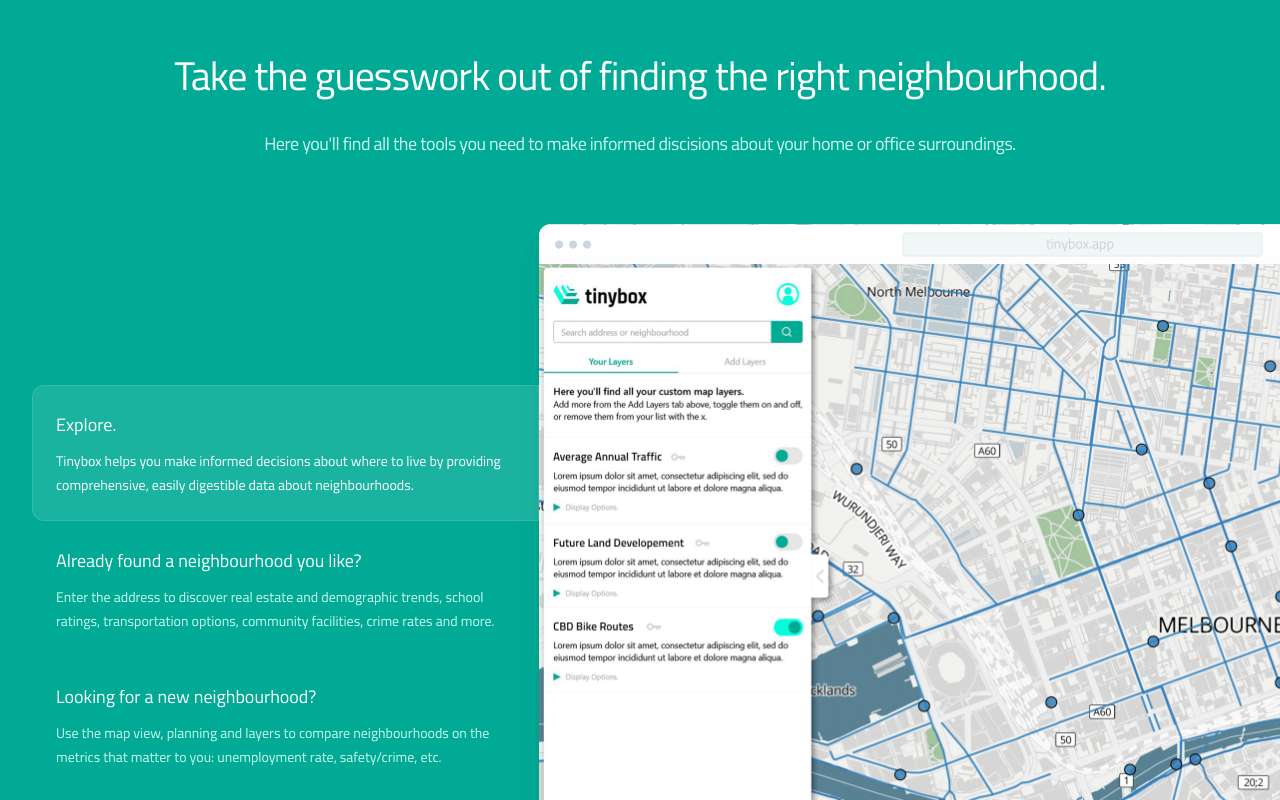
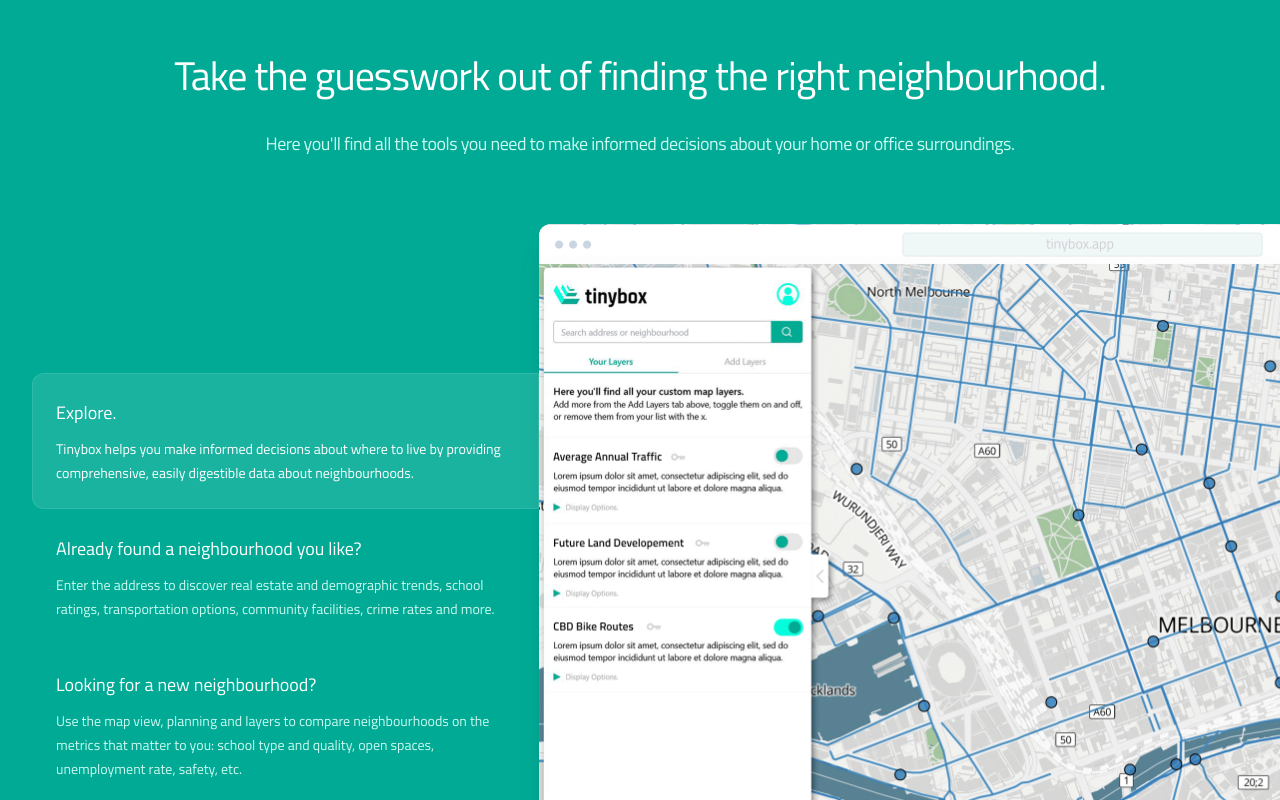
Before and after one commit to alexclaydon/tinybox-landing, a Next.js app: page / in a window 1280 px wide. Shown: the part 400-1200 px from the top of the page. Built offline with nearby package versions, Linux system fonts and the light colour scheme.

Commit message:
feat: Minor text content updates

```diff
--- a/src/components/PrimaryFeatures.jsx
+++ b/src/components/PrimaryFeatures.jsx
@@ -24,7 +24,7 @@ const features = [
   {
     title: 'Looking for a new neighbourhood?',
     description:
-      "Use the map view, planning and layers to compare neighbourhoods on the metrics that matter to you: unemployment rate, safety/crime, etc.",
+      "Use the map view, planning and layers to compare neighbourhoods on the metrics that matter to you: school type and quality, open spaces, unemployment rate, safety, etc.",
     image: screenshot03,
   },
 ]
@@ -59,7 +59,7 @@ export function PrimaryFeatures() {
           Take the guesswork out of finding the right neighbourhood.
           </h2>
           <p className="mt-6 text-lg tracking-tight text-teal-100">
-            Here you&apos;ll find all the tools you need to make informed discisions about your home or office surroundings.
+            Here you&apos;ll find all the tools you need to make informed decisions about your home or office surroundings.
           </p>
         </div>
         <Tab.Group
```
